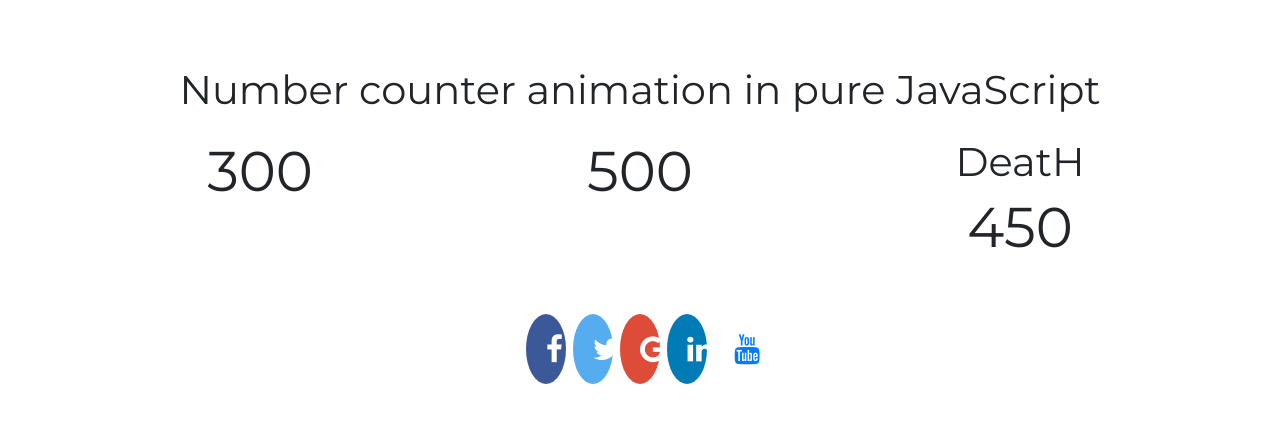
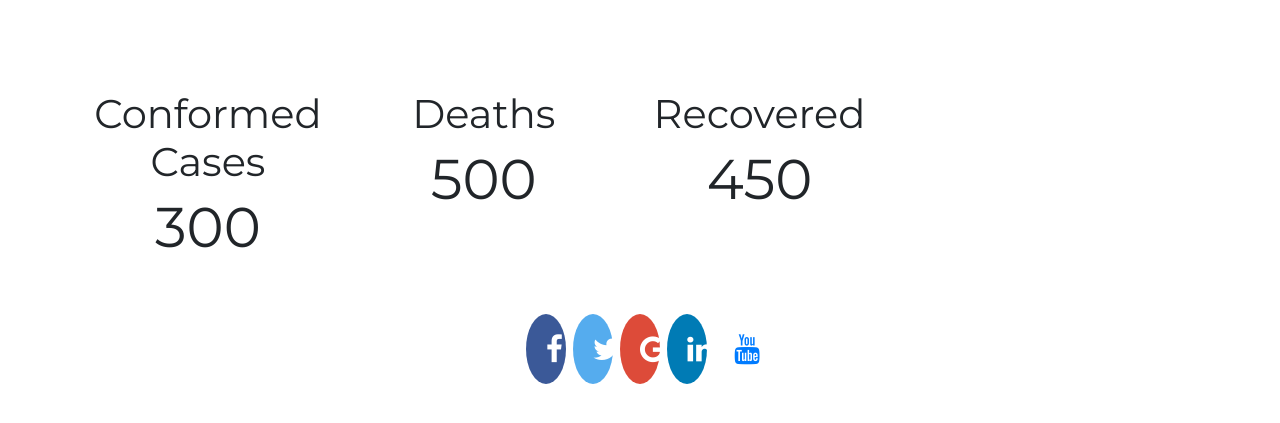
Before and after one commit to Naman-mahi/todaytask, a plain HTML site: page index.html in a window 1280 px wide. Shown: the part 299-722 px from the top of the page. Drawn offline with nearby package versions, Linux system fonts and the light colour scheme.

Commit message:
Update index.html

```diff
--- a/index.html
+++ b/index.html
@@ -169,16 +169,18 @@ body {
  <div class="container">
   <div class="row justify-content-center text-center">
    <div class="col-12">
-    <h1 class="pb-3">Number counter animation in pure JavaScript</h1>
+    <h1 class="pb-3"></h1>
    </div>
    <div class="col-md-4">
+	   <H1>Conformed Cases </h1>
     <span id="count1" class="display-4"></span>
    </div>
    <div class="col-md-4">
+	   <H1>Deaths</h1>
     <span id="count2" class="display-4"></span>
    </div>
    <div class="col-md-4">
-    <H1>DeatH</h1>
+    <H1>Recovered</h1>
     <span id="count3" class="display-4"></span>
    </div>
   </div>
```
